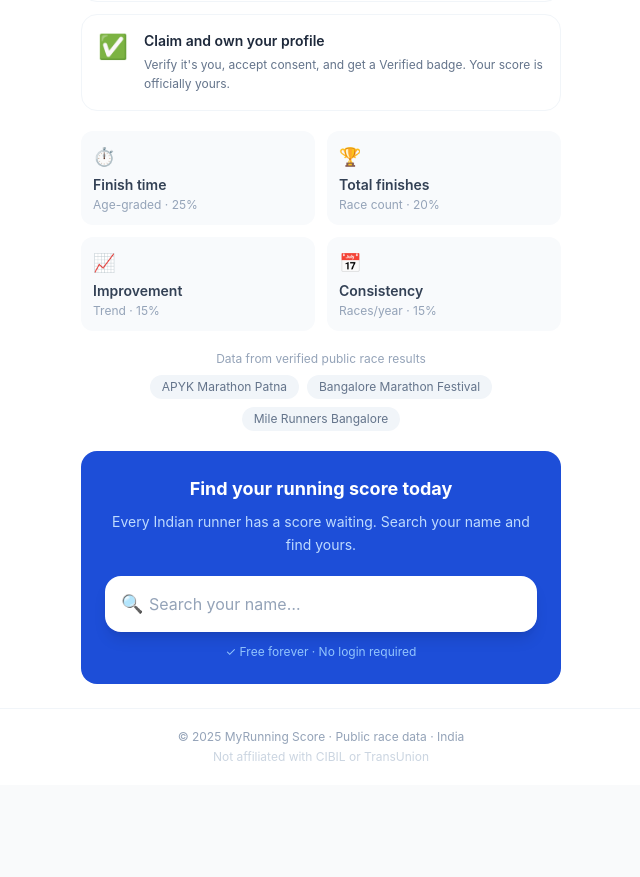
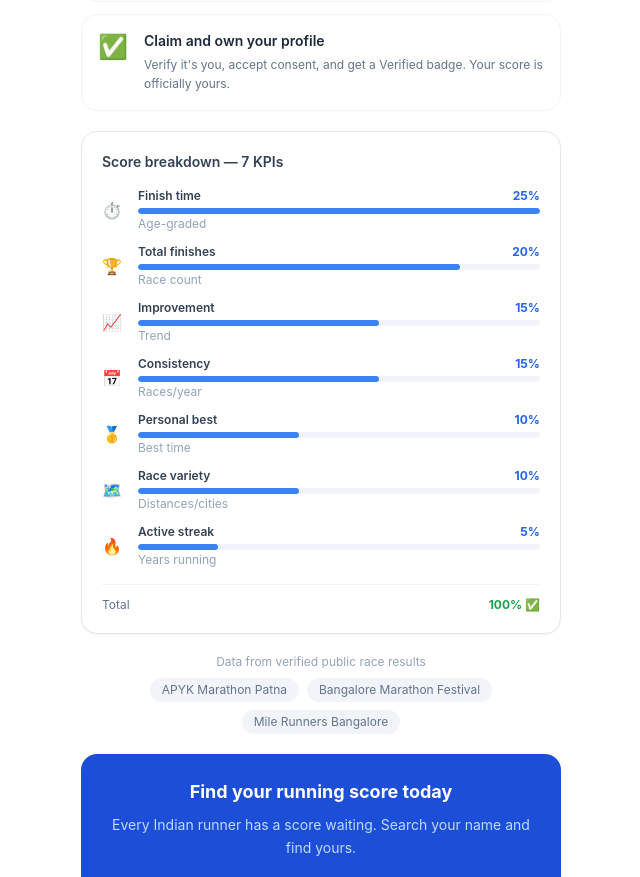
Before and after one commit to brajaparida/myrunningscore, a React (Vite) app: page /#/ in a window 1280 px wide. Shown: the part 1620-2497 px from the top of the page, without its empty margins (319-959 px from the left). Before the commit the page ends 2405 px from the top, so only its background shows below. Built offline with nearby package versions, Linux system fonts and the light colour scheme.

Commit message:
show all 7 KPIs with weights totalling 100%

```diff
--- a/src/pages/Home.jsx
+++ b/src/pages/Home.jsx
@@ -57,12 +57,12 @@ function ScoreGauge() {
 }
 
 export default function Home() {
-  const [query,        setQuery]   = useState('')
-  const [bottomQuery,  setBottomQuery] = useState('')
-  const [results,      setResults] = useState([])
-  const [bottomResults,setBottomResults] = useState([])
-  const navigate = useNavigate()
-  const timer    = useRef(null)
+  const [query,         setQuery]        = useState('')
+  const [bottomQuery,   setBottomQuery]  = useState('')
+  const [results,       setResults]      = useState([])
+  const [bottomResults, setBottomResults]= useState([])
+  const navigate    = useNavigate()
+  const timer       = useRef(null)
   const bottomTimer = useRef(null)
 
   useEffect(() => {
@@ -289,20 +289,39 @@ export default function Home() {
               ))}
             </div>
 
-            {/* KPI GRID */}
-            <div className="grid grid-cols-2 gap-3 mb-5">
-              {[
-                { icon:'⏱️', name:'Finish time',   w:'Age-graded · 25%' },
-                { icon:'🏆', name:'Total finishes', w:'Race count · 20%' },
-                { icon:'📈', name:'Improvement',    w:'Trend · 15%'      },
-                { icon:'📅', name:'Consistency',    w:'Races/year · 15%' },
-              ].map(k => (
-                <div key={k.name} className="bg-slate-50 rounded-xl p-3">
-                  <div className="text-lg mb-1">{k.icon}</div>
-                  <div className="text-sm font-semibold text-slate-700">{k.name}</div>
-                  <div className="text-xs text-slate-400 mt-0.5">{k.w}</div>
-                </div>
-              ))}
+            {/* KPI FULL BREAKDOWN — all 7, adds to 100% */}
+            <div className="bg-white border border-slate-200 rounded-2xl p-5 mb-5 shadow-sm">
+              <p className="text-sm font-semibold text-slate-700 mb-4">Score breakdown — 7 KPIs</p>
+              <div className="space-y-3">
+                {[
+                  { icon:'⏱️', name:'Finish time',    desc:'Age-graded',    pct: 25 },
+                  { icon:'🏆', name:'Total finishes', desc:'Race count',     pct: 20 },
+                  { icon:'📈', name:'Improvement',    desc:'Trend',          pct: 15 },
+                  { icon:'📅', name:'Consistency',    desc:'Races/year',     pct: 15 },
+                  { icon:'🥇', name:'Personal best',  desc:'Best time',      pct: 10 },
+                  { icon:'🗺️', name:'Race variety',   desc:'Distances/cities', pct: 10 },
+                  { icon:'🔥', name:'Active streak',  desc:'Years running',  pct:  5 },
+                ].map(k => (
+                  <div key={k.name} className="flex items-center gap-3">
+                    <span className="text-base w-6 flex-shrink-0">{k.icon}</span>
+                    <div className="flex-1">
+                      <div className="flex items-center justify-between mb-1">
+                        <span className="text-xs font-semibold text-slate-700">{k.name}</span>
+                        <span className="text-xs font-bold text-blue-600">{k.pct}%</span>
+                      </div>
+                      <div className="h-1.5 bg-slate-100 rounded-full overflow-hidden">
+                        <div className="h-full bg-blue-500 rounded-full"
+                          style={{ width: `${k.pct * 4}%` }}/>
+                      </div>
+                      <p className="text-xs text-slate-400 mt-0.5">{k.desc}</p>
+                    </div>
+                  </div>
+                ))}
+              </div>
+              <div className="flex items-center justify-between mt-4 pt-3 border-t border-slate-100">
+                <span className="text-xs text-slate-500">Total</span>
+                <span className="text-xs font-bold text-green-600">100% ✅</span>
+              </div>
             </div>
 
             {/* DATA SOURCES */}
```
